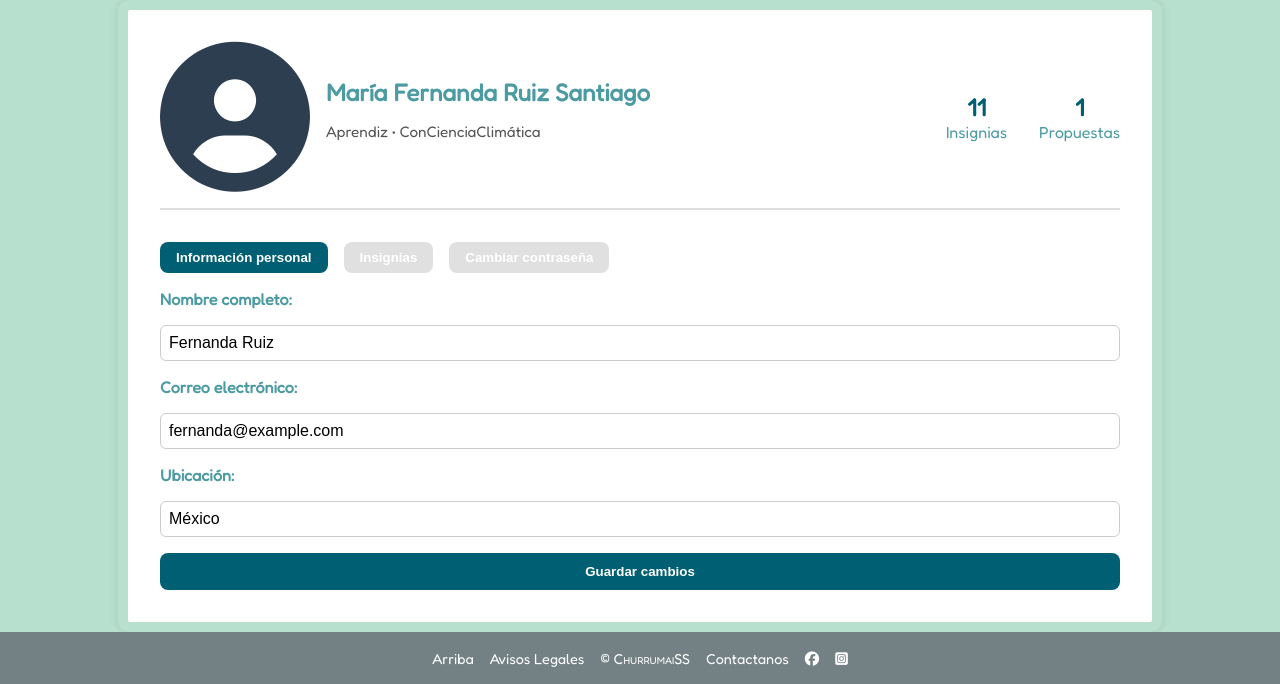
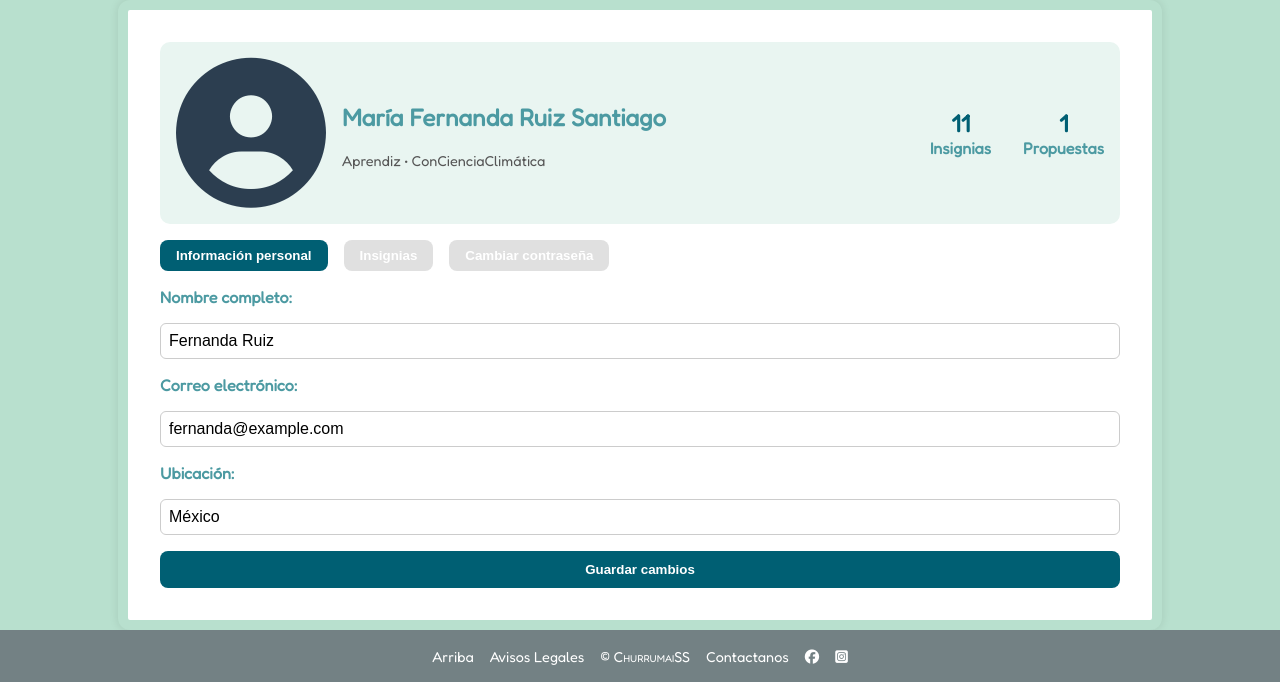
Before and after one commit to Joss-Y8/ConCienciaClimatica, a PHP site: page /html/perfil.html in a window 1280 px wide. Shown: the part 136-820 px from the top of the page. Run offline with PHP 8.4, Linux system fonts and the light colour scheme; some libraries are stand-ins or nearby versions.

Commit message:
Se modifico css

```diff
--- a/concienciaclimatica/css/formstyle.css
+++ b/concienciaclimatica/css/formstyle.css
@@ -142,20 +142,15 @@ header {
   border-radius: 12px;
   box-shadow: 0 0 10px rgba(0,0,0,0.1);
 }
-
 .perfil-encabezado {
   display: flex;
   justify-content: space-between;
   align-items: center;
-  border-bottom: 2px solid #ddd;
-  padding-bottom: 1rem;
-  margin-bottom: 2rem;
-}
-
-.foto-perfil {
-  font-size: 150px;
-  color: #2c3e50;
-  flex-shrink: 0;          /* Evita que la foto se reduzca */
+  background-color: #e9f5f1;
+  padding: 1rem;
+  border-radius: 10px;
+  margin-bottom: 1rem;
+  flex-wrap: wrap;
 }
 
 .perfil-info {
@@ -164,21 +159,35 @@ header {
   gap: 1rem;
 }
 
-.perfil-info .avatar {
+.avatar {
   width: 80px;
   height: 80px;
   border-radius: 50%;
-  object-fit: cover;
-  border: 3px solid #005f73;
 }
 
-.perfil-info h2 {
-  margin: 0;
+.rol {
+  font-size: 0.9rem;
+  color: #555;
 }
 
-.perfil-info .rol {
-  font-size: 0.95rem;
-  color: #555;
+.estadisticas {
+  display: flex;
+  gap: 2rem;
+  font-weight: bold;
+  text-align: center;
+}
+
+.valor {
+  font-size: 1.5rem;
+  display: block;
+  color: #2c7a7b;
+}
+
+
+.foto-perfil {
+  font-size: 150px;
+  color: #2c3e50;
+  flex-shrink: 0;
 }
 
 .estadisticas {
```
